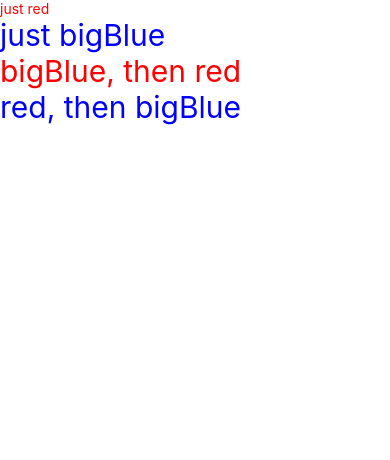
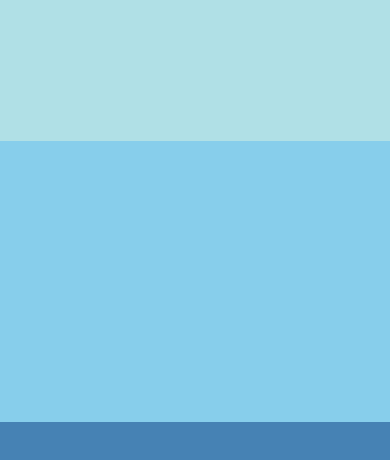
Before and after one commit to himanshi-sharmaa/react-native-demo, a React Native app: screen / in a window 390 px wide. Shown: the top 460 px of the page. Built offline with nearby package versions, Linux system fonts and the light colour scheme.

Commit message:
Flex added for defining the height of different components

```diff
--- a/App.js
+++ b/App.js
@@ -1,24 +1,14 @@
 import React, { Component } from 'react';
 import { StyleSheet, Text, View } from 'react-native';
 
-const styles = StyleSheet.create({
-  bigBlue: {
-    color: 'blue',
-    fontSize: 30
-  },
-  red: {
-   color: 'red'
-  }
-});
-export default class LotsOfStyles extends Component {
+export default class FlexBasics extends Component {
 
   render() {
     return (
-      <View>
-      <Text style={styles.red}>just red</Text>
-      <Text style={styles.bigBlue}>just bigBlue</Text>
-      <Text style={[styles.bigBlue, styles.red]}>bigBlue, then red</Text>
-      <Text style={[styles.red, styles.bigBlue]}>red, then bigBlue</Text>
+      <View style={{flex: 1}}>
+        <View style={{flex:1, backgroundColor: 'powderblue'}}></View>
+        <View style={{flex:2, backgroundColor: 'skyblue'}}></View>
+        <View style={{flex:3, backgroundColor: 'steelblue'}}></View>
       </View>
     );
   }
```
